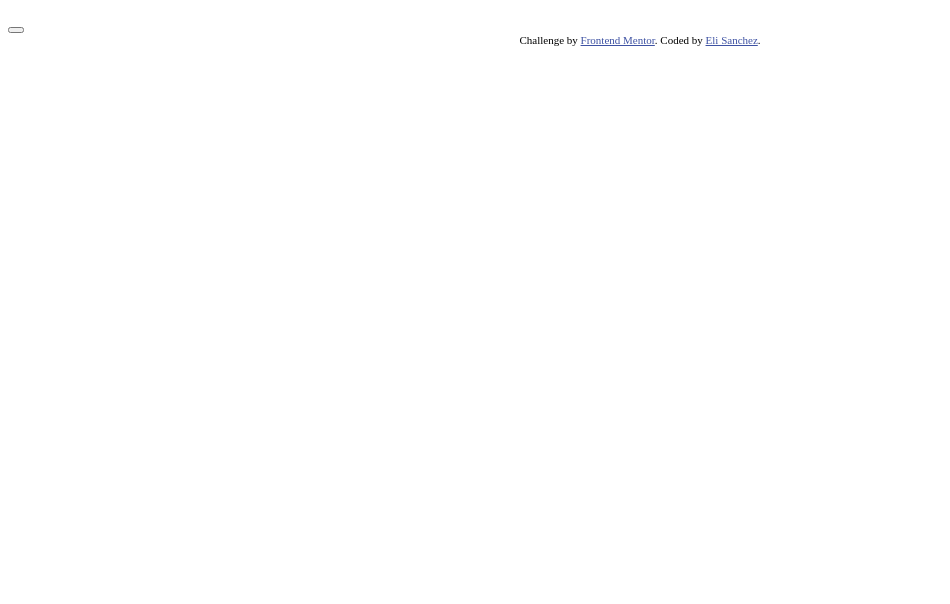
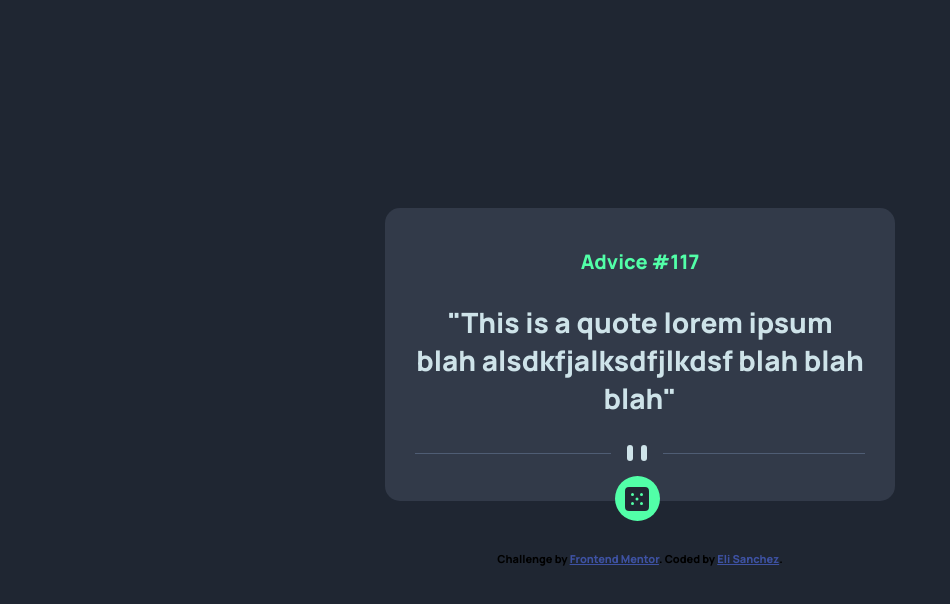
Before and after one commit to dev-eli/advice_generator, a plain HTML site: page index.html in a window 1280 px wide. Shown: the whole page, without its empty margins (0-950 px from the left). Drawn offline with Linux system fonts and the light colour scheme.

Commit message:
added styling to match design files

```diff
--- a/index.html
+++ b/index.html
@@ -3,14 +3,17 @@
 <head>
   <meta charset="UTF-8">
   <meta name="viewport" content="width=device-width, initial-scale=1.0"> <!-- displays site properly based on user's device -->
-
+  <link rel="preconnect" href="https://fonts.googleapis.com">
+  <link rel="preconnect" href="https://fonts.gstatic.com" crossorigin>
+  <link href="https://fonts.googleapis.com/css2?family=Manrope:wght@800&display=swap" rel="stylesheet">
+  <link rel="stylesheet" href="styles.css">
   <link rel="icon" type="image/png" sizes="32x32" href="./images/favicon-32x32.png">
 
   <title>Frontend Mentor | Advice generator app</title>
 
   <!-- Feel free to remove these styles or customise in your own stylesheet 👍 -->
   <style>
-    .attribution { font-size: 11px; text-align: center; }
+    .attribution { font-size: 11px; text-align: center; margin-top: 50px;}
     .attribution a { color: hsl(228, 45%, 44%); }
   </style>
 </head>
@@ -18,10 +21,10 @@
 
   <main>
     <div class="advice-container">
-      <div class="advice-number"></div>
-      <p class="quote"></p>
+      <div class="advice-number">Advice #117</div>
+      <p class="quote">"This is a quote lorem ipsum blah alsdkfjalksdfjlkdsf blah blah blah"</p>
       <span class="line-break"></span>
-      <button class="btn"></button>
+      <div class="btn-wrapper"><div class="btn"></div></div>
     </div>
   </main>
 
--- a/styles.scss
+++ b/styles.scss
@@ -0,0 +1,82 @@
+body {
+    font-family: "Manrope";
+    background-color: hsl(218, 23%, 16%);
+    display: flex;
+    flex-direction: column;
+    justify-content: center;
+    align-items: center;
+    padding: 25vh;
+}
+
+.advice-container {
+    background-color: hsl(217, 19%, 24%);
+    display: flex;
+    flex-direction: column;
+    justify-content: center;
+    align-items: center;
+    padding: 40px 30px;
+    border-radius: 15px;;
+
+    .advice-number {
+        font-size: 20px;
+        color: hsl(150, 100%, 66%);
+    }
+    .quote {
+        text-align: center;
+        font-size: 28px;
+        color: hsl(193, 38%, 86%);
+    }
+
+    .btn-wrapper {
+
+        height: 0px;
+        .btn {
+            position: relative;
+            top: 15px;
+            right: 3px;
+
+            background-color: hsl(150, 100%, 66%);
+            width: 45px;
+            height: 45px;
+            border-radius: 50%;
+
+            background-image: url('images/icon-dice.svg');
+            background-repeat: no-repeat;
+            background-position-x: center;
+            background-position-y: center;
+        }
+
+        .btn:hover {
+            box-shadow: 0 0 7px 7px hsla(150, 100%, 66%, 50%);
+
+        }
+    }
+}
+
+@media screen and (max-width: 600px) {
+    .advice-container {
+        width: 300px;
+        height: auto;
+    }
+
+    .line-break {
+        display: block;
+        height: 16px;
+        width: 100%;
+        background: url('images/pattern-divider-mobile.svg');
+    }
+}
+
+@media screen and (min-width: 601px) {
+    .advice-container {
+        width: 450px;
+        height: auto;
+    }
+
+    .line-break {
+        display: block;
+        width: 100%;
+        height: 16px;
+        background: url('images/pattern-divider-desktop.svg');
+    }
+}
```
Also changed, not shown: styles.css, 1 other file.
